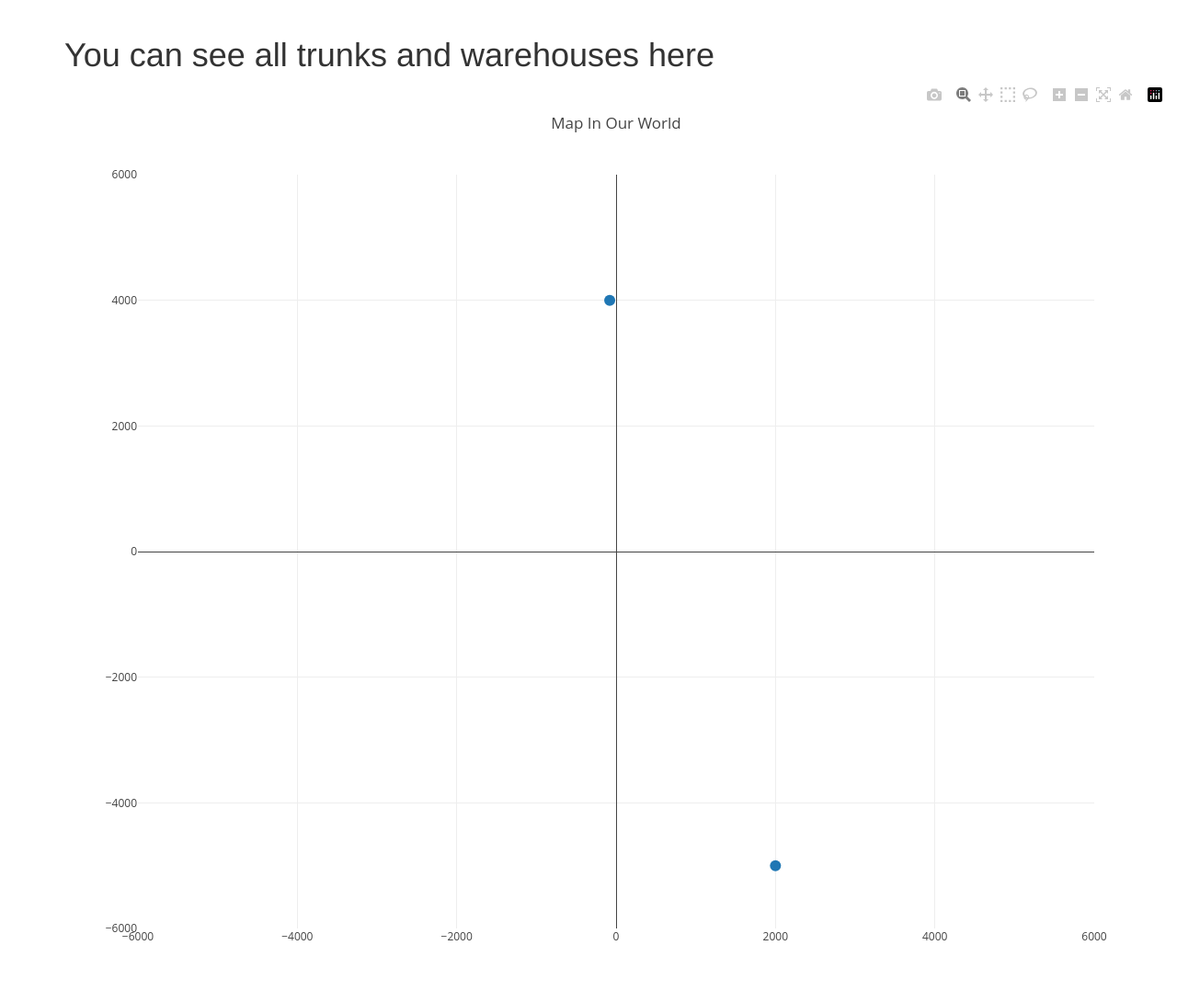
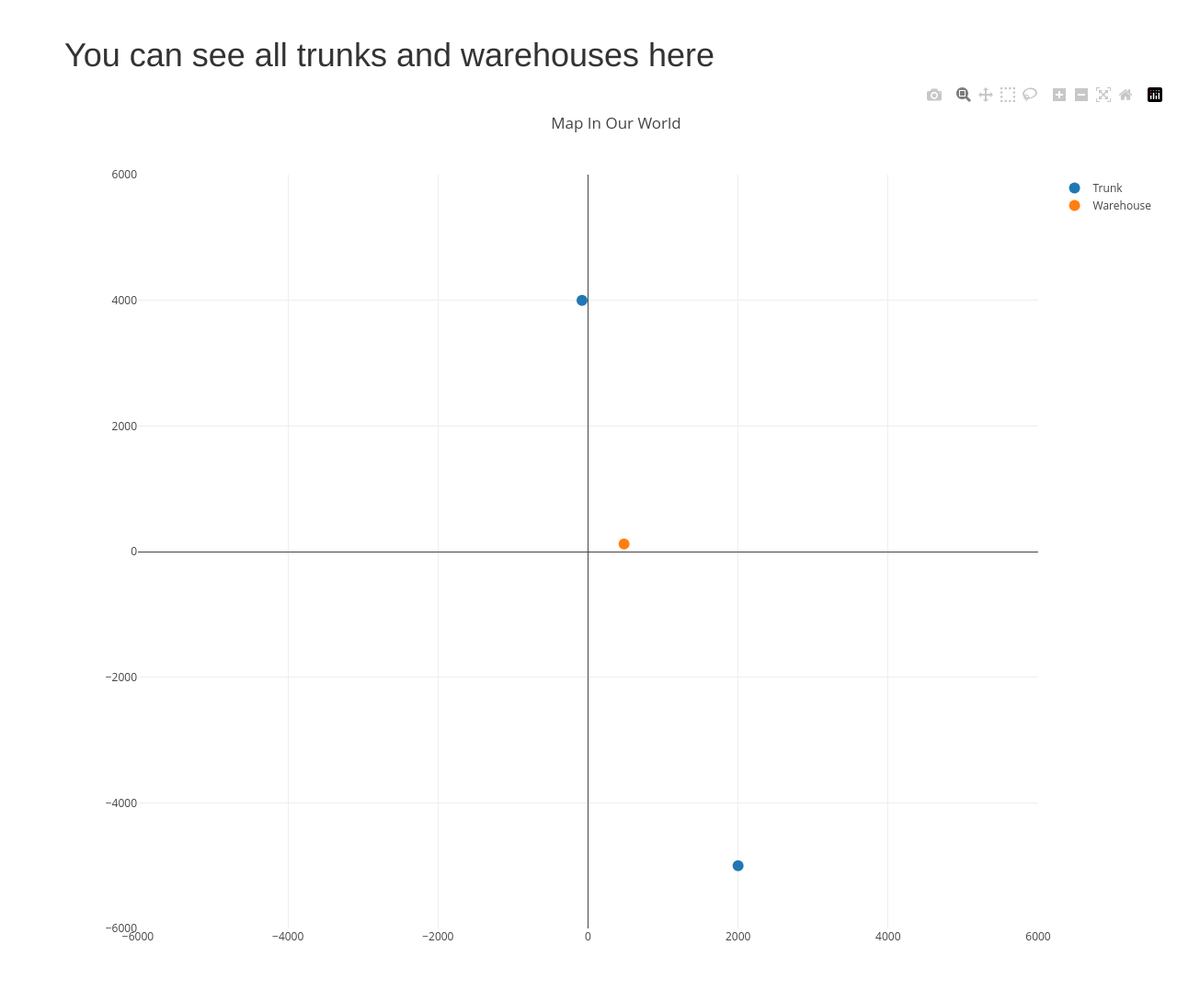
Before and after one commit to FV215b/ups, a Django app: page /admin_map/ in a window 1280 px wide. Shown: the part 52-1142 px from the top of the page at 92% size. Run offline with Django 3.2, Linux system fonts and the light colour scheme; data comes from the database, SQL or seed files in the repository; both versions use the stored data as it was after the commit; some libraries are stand-ins or nearby versions.

Commit message:
add warehouse

```diff
--- a/apps/admin.py
+++ b/apps/admin.py
@@ -1,8 +1,9 @@
 from django.contrib import admin
 
 # Register your models here.
-from .models import  Trunk, AmazonTransaction, Tracking
+from .models import  Trunk, AmazonTransaction, Tracking, Warehouse
 
 admin.site.register(Trunk)
 admin.site.register(AmazonTransaction)
 admin.site.register(Tracking)
+admin.site.register(Warehouse)
--- a/apps/models.py
+++ b/apps/models.py
@@ -1,10 +1,15 @@
 from django.db import models
 from django.contrib.auth.models import User
 
+class Warehouse(models.Model):
+    warehouse_id = models.IntegerField()
+    x = models.IntegerField(default=0)
+    y = models.IntegerField(default=0)
+
 class Trunk(models.Model):
     trunk_id = models.IntegerField()
-    last_x = models.IntegerField(default=0, null=True) #record the last pos it arrived
-    last_y = models.IntegerField(default=0, null=True)
+    last_x = models.IntegerField(default=0) #record the last pos it arrived
+    last_y = models.IntegerField(default=0)
     # 0:idle  1:trunk to warehouse  2:trunk waiting in warehouse 3:out for delivery
     status = models.IntegerField(default=0)
     def __str__(self):
--- a/apps/templates/apps/admin_map.html
+++ b/apps/templates/apps/admin_map.html
@@ -21,8 +21,22 @@
     {% endfor %}
 
 
+    var trace2 = {
+        mode: 'markers',
+        type: 'scatter',
+        name: 'Warehouse',
+        marker: { size: 12 }
+    };
+    trace2.x = [];
+    trace2.y = [];
+    trace2.text = [];
+    {% for warehouse in warehouses %}
+    trace2.x.push({{warehouse.x}});
+    trace2.y.push({{warehouse.y}});
+    trace2.text.push("{{warehouse.strStatus}}");
+    {% endfor %}
 
-    var data = [ trace1 ];
+    var data = [ trace1,trace2 ];
 
     var layout = {
         xaxis: {
--- a/apps/urls.py
+++ b/apps/urls.py
@@ -15,5 +15,4 @@ urlpatterns = [
     url(r'^request_deliver', views.request_deliver, name='request_deliver'),
     url(r'^search_trunk', views.search_trunk, name='search_trunk'),
     url(r'^finish_deliver', views.finish_deliver, name='finish_deliver'),
-
 ]
--- a/apps/views.py
+++ b/apps/views.py
@@ -3,7 +3,7 @@ from django.contrib.auth.decorators import login_required
 from django.views.decorators.csrf import csrf_exempt
 from .models import Trunk
 from .models import AmazonTransaction
-from .models import Tracking
+from .models import Tracking, Warehouse
 from django.contrib.auth.models import User
 from django.http import HttpResponse
 from django.views.decorators.csrf import csrf_exempt
@@ -111,7 +111,13 @@ def admin_map(request):
         trunk.strStatus = "Trunk id: " + str(trunk.trunk_id) + "  "+ intToStatus(trunk.status)
         trunks.append(trunk)
 
-    return render(request, "apps/admin_map.html", {"trunks":trunks})
+    temp_warehouses = Warehouse.objects.all()
+    warehouses = []
+    for temp_warehouse in temp_warehouses:
+        warehouse = deepcopy(temp_warehouse)
+        warehouse.strStatus = "Warehouse id: " + str(warehouse.warehouse_id)
+        warehouses.append(warehouse)
+    return render(request, "apps/admin_map.html", {"trunks":trunks, "warehouses":warehouses})
 
 @login_required
 def add_prime(request, id):
@@ -183,6 +189,7 @@ def arrive_warehouse(request):
 
 @csrf_exempt
 def request_deliver(request):
+    #get the x,y and send to deamon
     body_unicode = request.body.decode('utf-8')
     body = json.loads(body_unicode)
     return 123
```
Also changed, not shown: apps/migrations/0024_auto_20170429_1751.py (added), apps/migrations/0025_warehouse.py (added), db.sqlite3, 6 other files.
